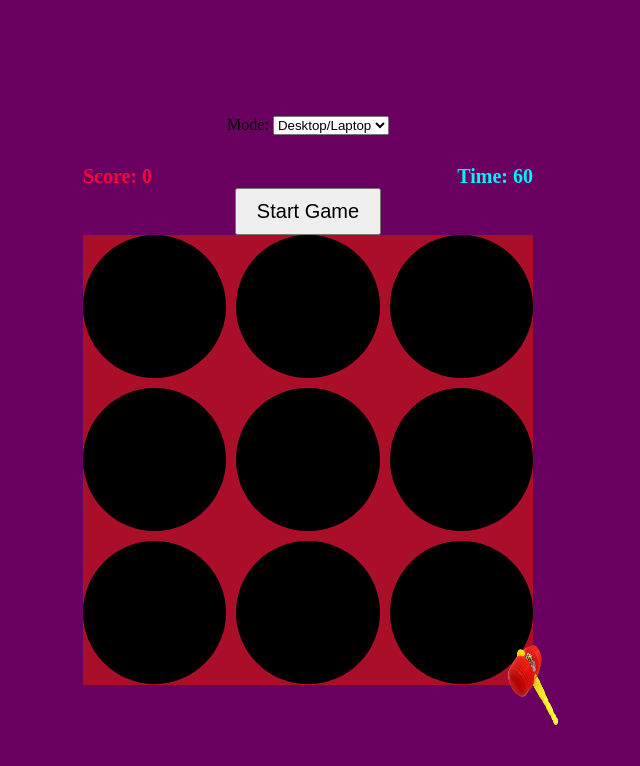
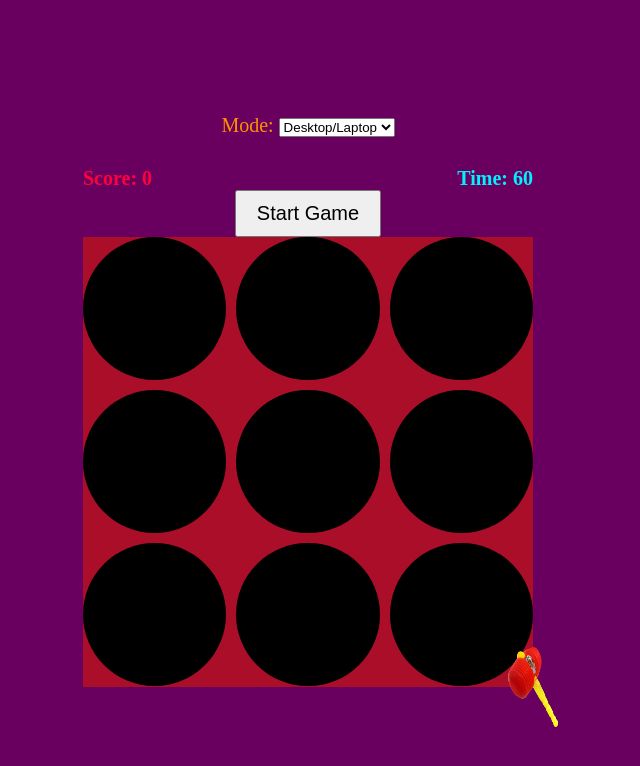
Before and after one commit to Lelekhoa1812/Whac_A_Khang, a plain HTML site: page Whac_A_Mole/index.html in a window 1280 px wide. Shown: the whole page, without its empty margins (332-972 px from the left). Drawn offline with Linux system fonts and the light colour scheme.

Commit message:
Update style.css

```diff
--- a/Whac_A_Mole/style.css
+++ b/Whac_A_Mole/style.css
@@ -9,6 +9,8 @@ body {
 }
 
 #mode-container {
+    font-size: 20px;
+    color: rgb(255, 145, 0);
     margin-bottom: 10px;
 }
 
```
